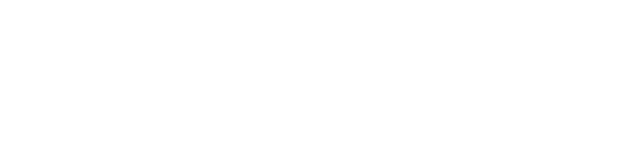
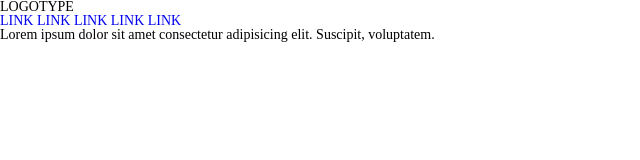
Before and after one commit to Vandomeri/git_test, a plain HTML site: page index.html in a window 1280 px wide. Shown: the whole page, without its empty margins (0-640 px from the left). Drawn offline with Linux system fonts and the light colour scheme.

Commit message:
Added header and some part of main

```diff
--- a/index.html
+++ b/index.html
@@ -4,12 +4,37 @@
 <head>
     <meta charset="UTF-8">
     <meta name="viewport" content="width=device-width, initial-scale=1.0">
-    <title>Document</title>
+
+    <title>GIT TEST</title>
     <link rel="stylesheet" href="/style.css">
 </head>
 
 <body>
 
+    <header>
+        <div class="logo">LOGOTYPE</div>
+
+        <nav>
+            <a href="#">LINK</a>
+            <a href="#">LINK</a>
+            <a href="#">LINK</a>
+            <a href="#">LINK</a>
+            <a href="#">LINK</a>
+        </nav>
+    </header>
+
+
+    <main>
+        <section>
+            <div>
+                <p>Lorem ipsum dolor sit amet consectetur adipisicing elit. Suscipit, voluptatem.</p>
+            </div>
+            <div>
+                <img src="" alt="">
+            </div>
+        </section>
+    </main>
+
 </body>
 
 </html>
--- a/style.css
+++ b/style.css
@@ -83,3 +83,7 @@ h6 {
     font-size: inherit;
     font-weight: 400;
 }
+
+body {
+    margin: 0;
+}
```
